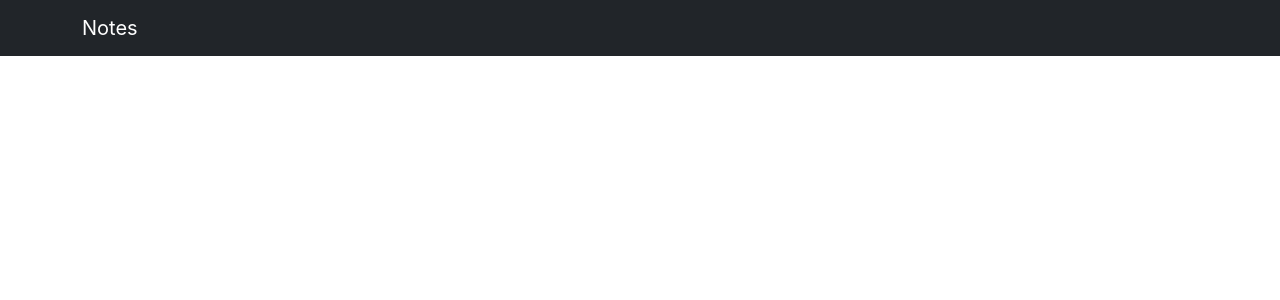
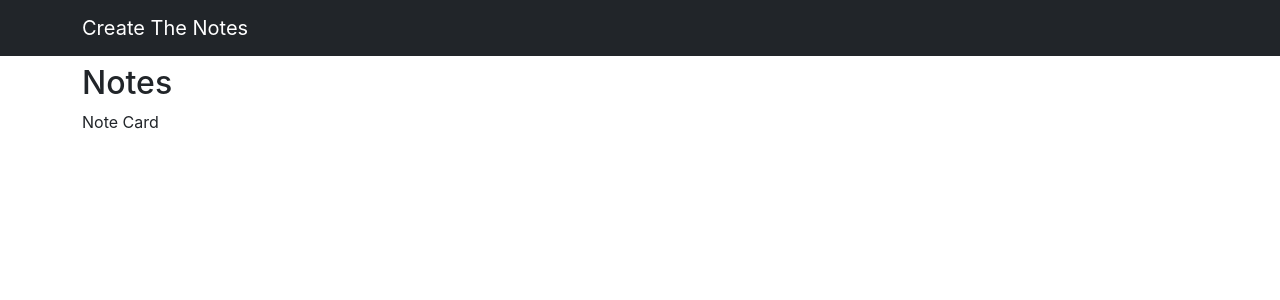
Before and after one commit to MaximEYakovlev/Notes-React-TypeScript, a React (Create React App) app: page / in a window 1280 px wide. Shown: the top 300 px of the page. Built offline with nearby package versions, Linux system fonts and the light colour scheme.

Commit message:
added some logic to the component: NotesList

```diff
--- a/src/App.tsx
+++ b/src/App.tsx
@@ -1,8 +1,10 @@
 import React from "react";
 import { useState } from "react";
 import Header from "./components/Header";
+import NotesList from "./components/NotesList";
 import { Note } from "./models/note.model";
 import "./App.css";
+import { Col, Container, Row } from "react-bootstrap";
 
 function App() {
   const [notes, setNotes] = useState<Note[]>([
@@ -18,6 +20,13 @@
   return (
     <>
       <Header />
+      <Container className="mt-5">
+        <Row>
+          <Col>
+            <NotesList notes={notes} />
+          </Col>
+        </Row>
+      </Container>
     </>
   );
 }
--- a/src/components/Header.tsx
+++ b/src/components/Header.tsx
@@ -7,7 +7,7 @@
   return (
     <Navbar fixed="top" bg="dark" variant="dark">
       <Container>
-        <Navbar.Brand>Notes</Navbar.Brand>
+        <Navbar.Brand>Create The Notes</Navbar.Brand>
       </Container>
     </Navbar>
   );
--- a/src/components/Notes.tsx
+++ b/src/components/Notes.tsx
@@ -1,13 +1,12 @@
-import * as React from 'react';
+import * as React from "react";
+import { Note } from "../models/note.model";
 
 interface INotesProps {
+  note: Note;
 }
 
-const Notes: React.FunctionComponent<INotesProps> = (props) => {
-  return (
-    <>
-    </>
-  );
+const Notes: React.FunctionComponent<INotesProps> = ({ note }) => {
+  return <div>Note Card</div>;
 };
 
 export default Notes;
--- a/src/components/NotesList.tsx
+++ b/src/components/NotesList.tsx
@@ -1,11 +1,22 @@
-import * as React from 'react';
+import * as React from "react";
+import { Note } from "../models/note.model";
+import Notes from "./Notes";
 
 interface INotesListProps {
+  notes: Note[];
 }
 
-const NotesList: React.FunctionComponent<INotesListProps> = (props) => {
+const NotesList: React.FunctionComponent<INotesListProps> = ({ notes }) => {
+  const renderNotes = (): JSX.Element[] => {
+    return notes.map((note) => {
+      return <Notes key={note.id} note={note} />;
+    });
+  };
+
   return (
     <>
+      <h2 className="mt-3">Notes</h2>
+      <div>{renderNotes()}</div>
     </>
   );
 };
```
